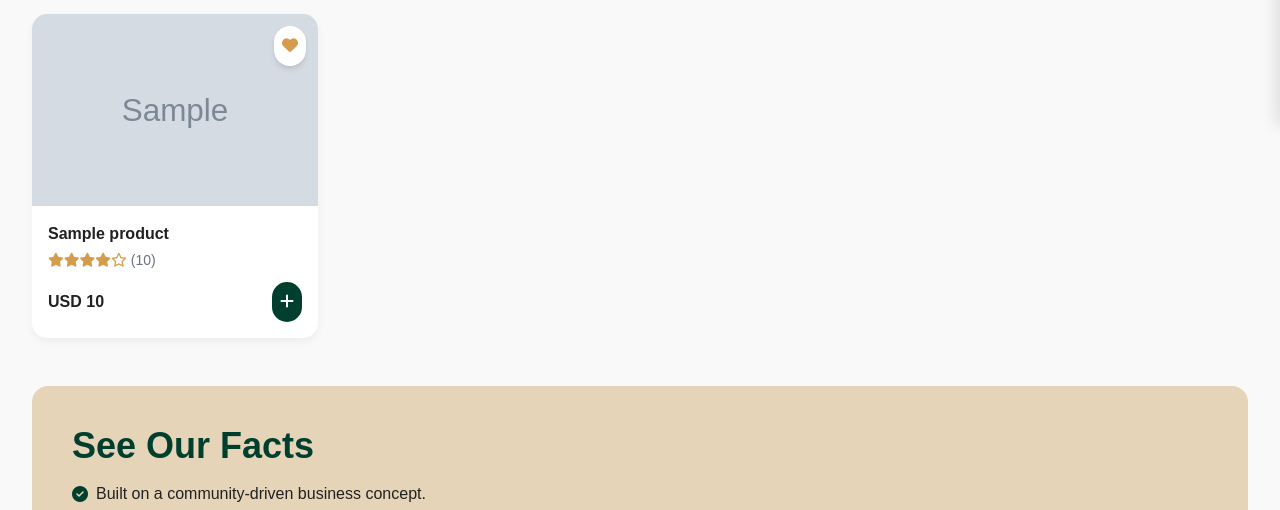
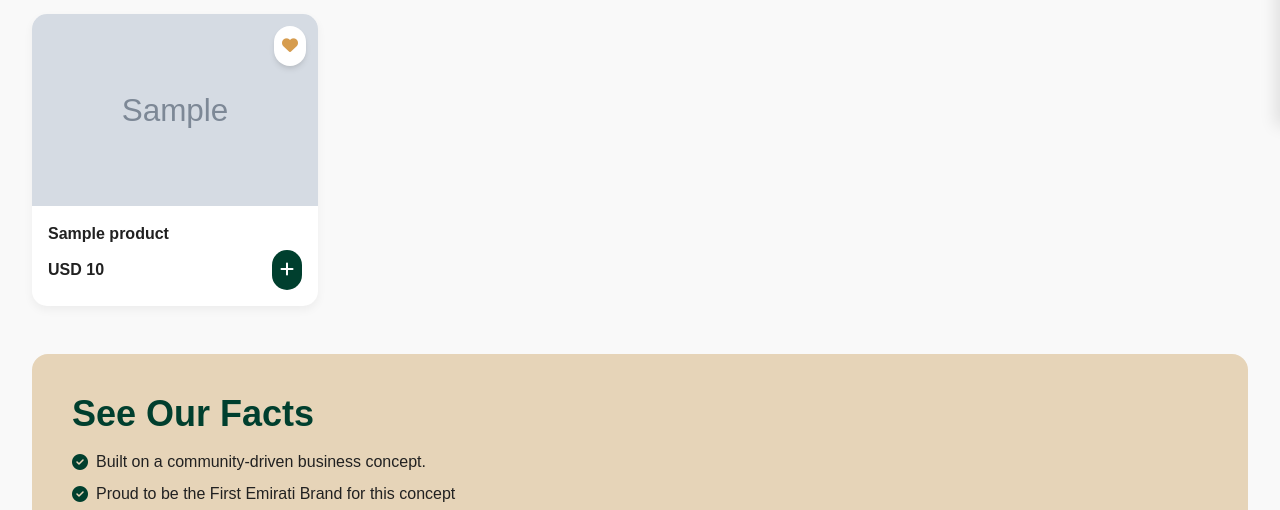
Before and after one commit to riju-tinju/iGrab-Cafe-Store-Anti, a Node server app: template client/views/index.ejs in a window 1280 px wide. Shown: the part 674-1184 px from the top of the page. Run offline with Node 20, Linux system fonts and the light colour scheme; tables that the repository leaves empty hold one stand-in row (values such as "Sample post"); the template is opened without the code that fills it: values that come from a table or form of the project are taken from there, most other values are stand-ins (such as "Sample title", 1, 10 or a date in 2020); grey boxes marked "Sample" are stand-in pictures; some libraries are stand-ins or nearby versions; some web fonts are replaced.

Commit message:
all review stars hided temporarly using css hidden value and solved share icon click problem

```diff
--- a/client/views/index.ejs
+++ b/client/views/index.ejs
@@ -116,7 +116,7 @@
                         </a>
 
                         <!-- Star Rating Section -->
-                        <div class="flex items-center mb-3">
+                        <div class="flex items-center mb-3 review-rating-section">
                           <div class="flex text-accent">
                             <% const fullStars=Math.floor(product.sales.starRating); %>
                               <% const halfStar=product.sales.starRating % 1>= 0.5; %>
--- a/client/views/index_Ar.ejs
+++ b/client/views/index_Ar.ejs
@@ -207,7 +207,7 @@
                         </a>
 
                         <!-- Star Rating Section -->
-                        <div class="flex items-center mb-3" style="flex-direction: row;">
+                        <div class="flex items-center mb-3 review-rating-section" style="flex-direction: row;">
                           <div class="flex text-accent">
                             <% const fullStars=Math.floor(product.sales.starRating); %>
                               <% const halfStar=product.sales.starRating % 1>= 0.5; %>
--- a/client/views/pages/product/product.ejs
+++ b/client/views/pages/product/product.ejs
@@ -162,11 +162,13 @@
       border-radius: 30px;
       z-index: 9999;
       opacity: 0;
+      pointer-events: none;
       transition: opacity 0.3s ease;
     }
 
     .toast.show {
       opacity: 1;
+      pointer-events: auto;
     }
 
     /* Image Slider */
@@ -436,7 +438,7 @@
         </h1>
 
         <% if (product.sales && product.sales.totalReviews> 0) { %>
-          <div class="flex items-center mb-3">
+          <div class="flex items-center mb-3 review-rating-section">
             <div class="flex text-accent">
               <i class="fas fa-star"></i>
               <i class="fas fa-star"></i>
@@ -485,7 +487,7 @@
       </section>
       <% if (product.reviews && product.reviews.length> 0) { %>
         <!-- Customer Reviews Preview -->
-        <section class="reviews-section p-4">
+        <section class="reviews-section p-4 review-rating-section">
           <div class="flex justify-between items-center mb-4">
             <h3 class="text-lg font-bold">Customer Reviews</h3>
             <button class="text-accent font-medium">View All</button>
--- a/client/views/pages/product/product_AR.ejs
+++ b/client/views/pages/product/product_AR.ejs
@@ -162,11 +162,13 @@
       border-radius: 30px;
       z-index: 9999;
       opacity: 0;
+      pointer-events: none;
       transition: opacity 0.3s ease;
     }
 
     .toast.show {
       opacity: 1;
+      pointer-events: auto;
     }
 
     /* Image Slider */
@@ -442,7 +444,7 @@
         </h1>
 
         <% if (product.sales && product.sales.totalReviews> 0) { %>
-          <div class="flex items-center mb-3">
+          <div class="flex items-center mb-3 review-rating-section">
             <div class="flex text-accent">
               <i class="fas fa-star"></i>
               <i class="fas fa-star"></i>
@@ -492,7 +494,7 @@
       </section>
       <% if (product.reviews && product.reviews.length> 0) { %>
         <!-- Customer Reviews Preview -->
-        <section class="reviews-section p-4">
+        <section class="reviews-section p-4 review-rating-section">
           <div class="flex justify-between items-center mb-4">
             <h3 class="text-lg font-bold">Customer Reviews</h3>
             <button class="text-accent font-medium">View All</button>
--- a/client/views/pages/shop/shop.ejs
+++ b/client/views/pages/shop/shop.ejs
@@ -125,7 +125,7 @@
                     </a>
 
                     <!-- Star Rating Section -->
-                    <div class="flex items-center mb-3">
+                    <div class="flex items-center mb-3 review-rating-section">
                       <div class="flex text-accent">
                         <% const fullStars=Math.floor(product.sales.starRating); %>
                           <% const halfStar=product.sales.starRating % 1>= 0.5; %>
@@ -686,7 +686,7 @@
         <a href="/product/${urlSlug}">
           <h3 class="font-bold mb-1">${productName}</h3>
         </a>
-        <div class="flex items-center mb-3">
+        <div class="flex items-center mb-3 review-rating-section">
           <div class="flex">${stars}</div>
           <span class="text-sm text-gray-500 ml-1">(${reviewCount})</span>
         </div>
--- a/client/views/pages/shop/shop_Ar.ejs
+++ b/client/views/pages/shop/shop_Ar.ejs
@@ -77,7 +77,7 @@
                     </a>
 
                     <!-- Star Rating Section -->
-                    <div class="flex items-center mb-3">
+                    <div class="flex items-center mb-3 review-rating-section">
                       <div class="flex text-accent">
                         <% const fullStars=Math.floor(product.sales.starRating); %>
                           <% const halfStar=product.sales.starRating % 1>= 0.5; %>
@@ -576,7 +576,7 @@
         <a href="/product/${urlSlug}">
           <h3 class="font-bold mb-1">${productName}</h3>
         </a>
-        <div class="flex items-center mb-3">
+        <div class="flex items-center mb-3 review-rating-section">
           <div class="flex">${stars}</div>
           <span class="text-sm text-gray-500 mr-1">(${reviewCount})</span>
         </div>
--- a/client/views/partials/Header.ejs
+++ b/client/views/partials/Header.ejs
@@ -99,15 +99,16 @@
     transition: all 0.3s ease; cursor: pointer; white-space: nowrap; } .category-pill:hover, .category-pill.active {
     background-color: var(--primary-green); color: white; } /* Toast Notification */ .toast { position: fixed; top:
     20px; left: 50%; transform: translateX(-50%); background-color: rgba(0, 0, 0, 0.8); color: white; padding: 1rem
-    1.5rem; border-radius: 30px; z-index: 9999; opacity: 0; transition: opacity 0.3s ease; } .toast.show { opacity: 1; }
-    /* Desktop Optimizations */ @media (min-width: 1024px) { .top-nav { height: 80px; padding: 0 2rem; }
-    .search-container { width: 400px; } .bottom-nav { display: none; /* Hide bottom nav on desktop */ } .desktop-nav {
-    display: flex; /* Show desktop navigation */ } .mobile-only { display: none; } .desktop-only { display: flex; /*
-    Customized code */ } .hero-slider { height: 500px; } .product-grid { grid-template-columns: repeat(4, 1fr); }
-    .main-container { margin-top: 80px; padding: 0 2rem; } .product-details { display: grid; grid-template-columns: 1fr
-    1fr; gap: 2rem; } .category-section { display: grid; grid-template-columns: 250px 1fr; gap: 2rem; }
-    .profile-dashboard { width: 400px; } } /* Hide desktop elements on mobile */ @media (max-width: 1023px) {
-    .desktop-only { display: none; } .desktop-nav { display: none; } } </style>
+    1.5rem; border-radius: 30px; z-index: 9999; opacity: 0; pointer-events: none; transition: opacity 0.3s ease; }
+    .toast.show { opacity: 1; pointer-events: auto; } /* Desktop Optimizations */ @media (min-width: 1024px) { .top-nav
+    { height: 80px; padding: 0 2rem; } .search-container { width: 400px; } .bottom-nav { display: none; /* Hide bottom
+    nav on desktop */ } .desktop-nav { display: flex; /* Show desktop navigation */ } .mobile-only { display: none; }
+    .desktop-only { display: flex; /* Customized code */ } .hero-slider { height: 500px; } .product-grid {
+    grid-template-columns: repeat(4, 1fr); } .main-container { margin-top: 80px; padding: 0 2rem; } .product-details {
+    display: grid; grid-template-columns: 1fr 1fr; gap: 2rem; } .category-section { display: grid;
+    grid-template-columns: 250px 1fr; gap: 2rem; } .profile-dashboard { width: 400px; } } /* Hide desktop elements on
+    mobile */ @media (max-width: 1023px) { .desktop-only { display: none; } .desktop-nav { display: none; } }
+    .review-rating-section { display: none !important; } </style>
     <script>
       // Show toast notification
       function showToast(message) {
```
Also changed, not shown: client/views/pages/shop/function/loadmoreProduct.ejs (+7 -7 lines).
